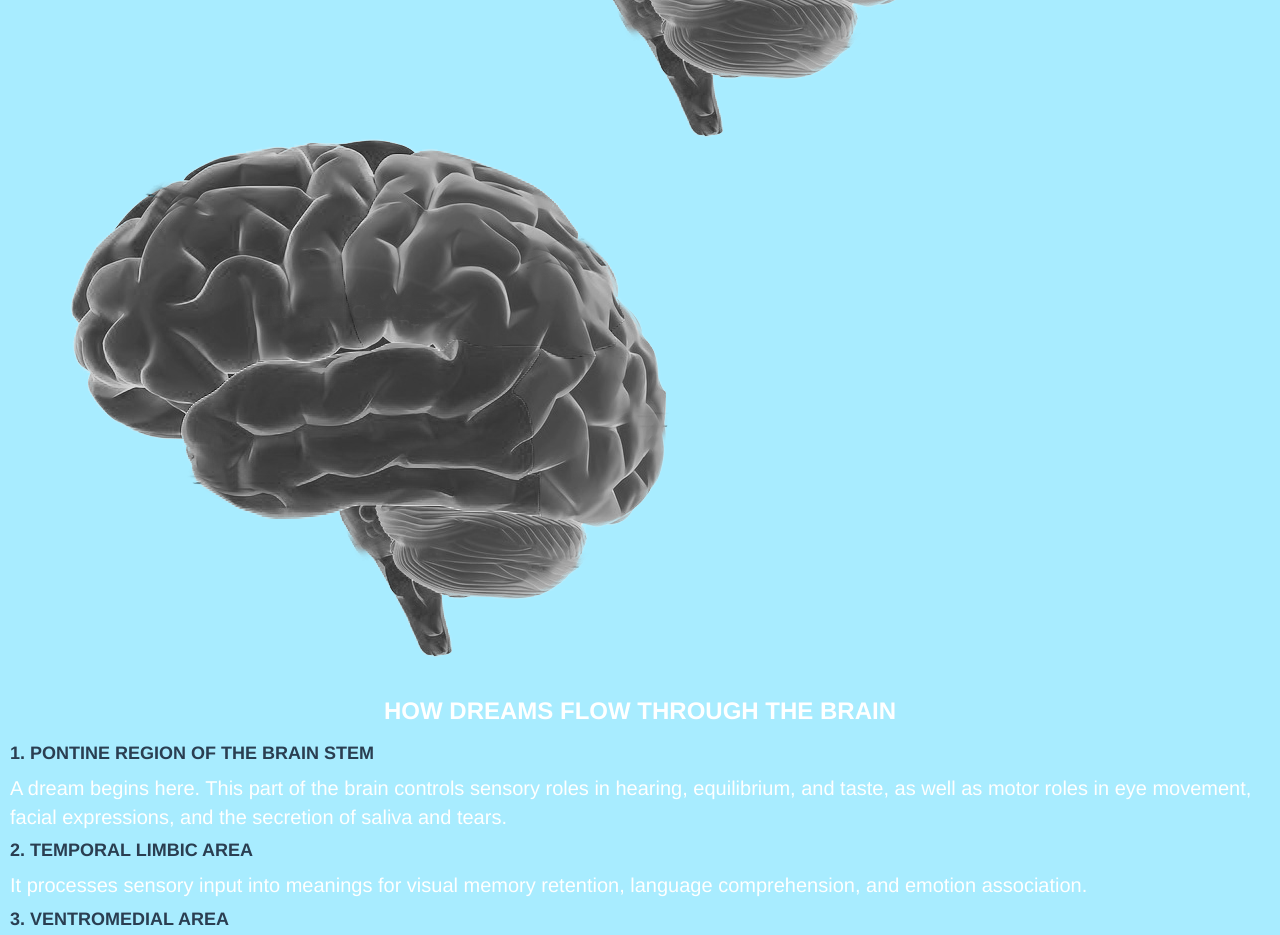
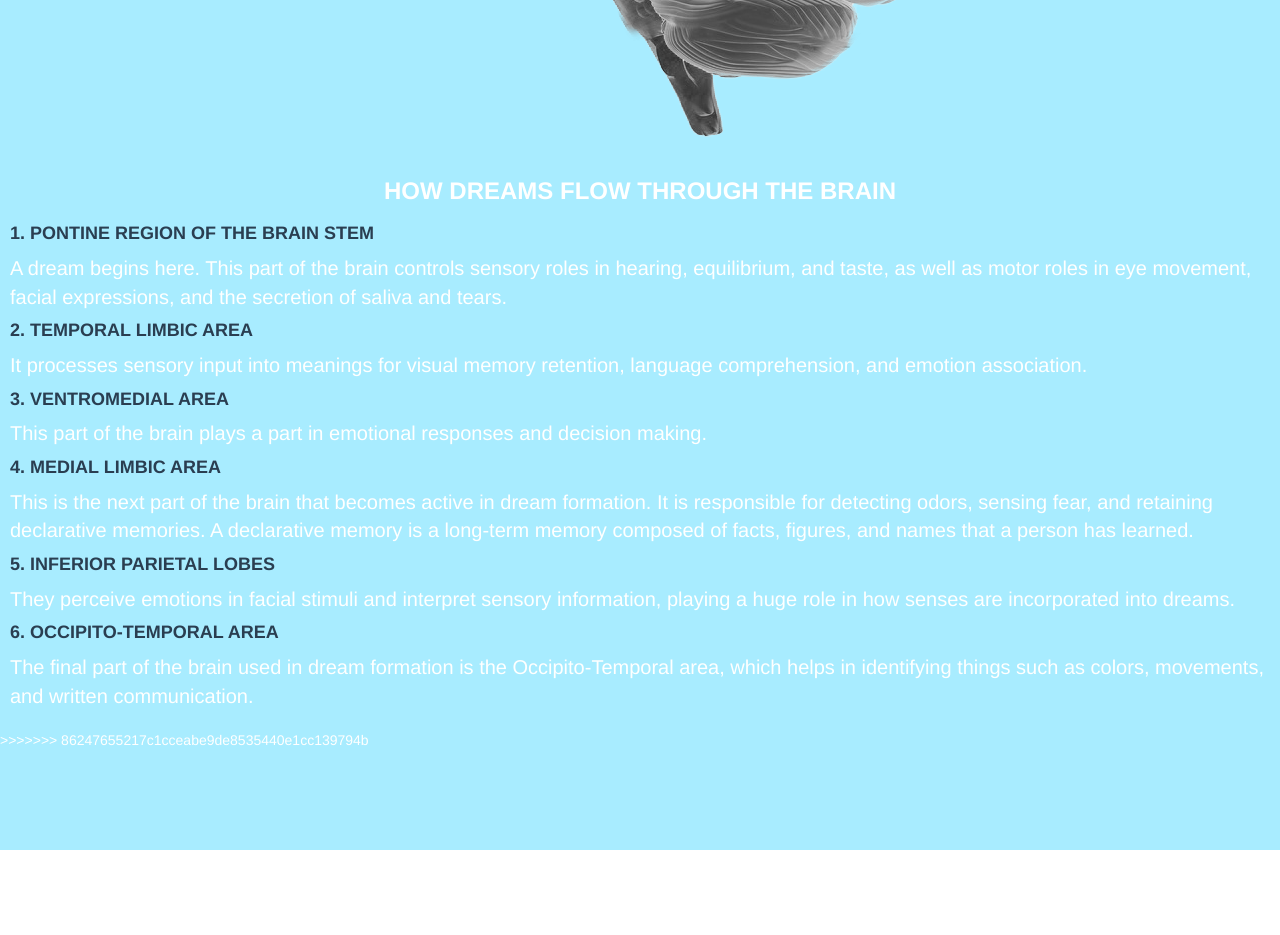
Before and after one commit to jessie23/474-final-project, a plain HTML site: page index.html in a window 1280 px wide. Shown: the part 1840-2775 px from the top of the page. Drawn offline with nearby package versions, Linux system fonts and the light colour scheme; a web font is replaced by a local one.

Commit message:
delete brain

```diff
--- a/index.html
+++ b/index.html
@@ -122,13 +122,6 @@
 </div>
                     </div>
                 </div>
-
-
-
-<div id="img1">
-    <img src="img/brainimage.png" usemap="#map" id="brainimage">
-</div>
-                    </div>
 
 
             </div>
```
